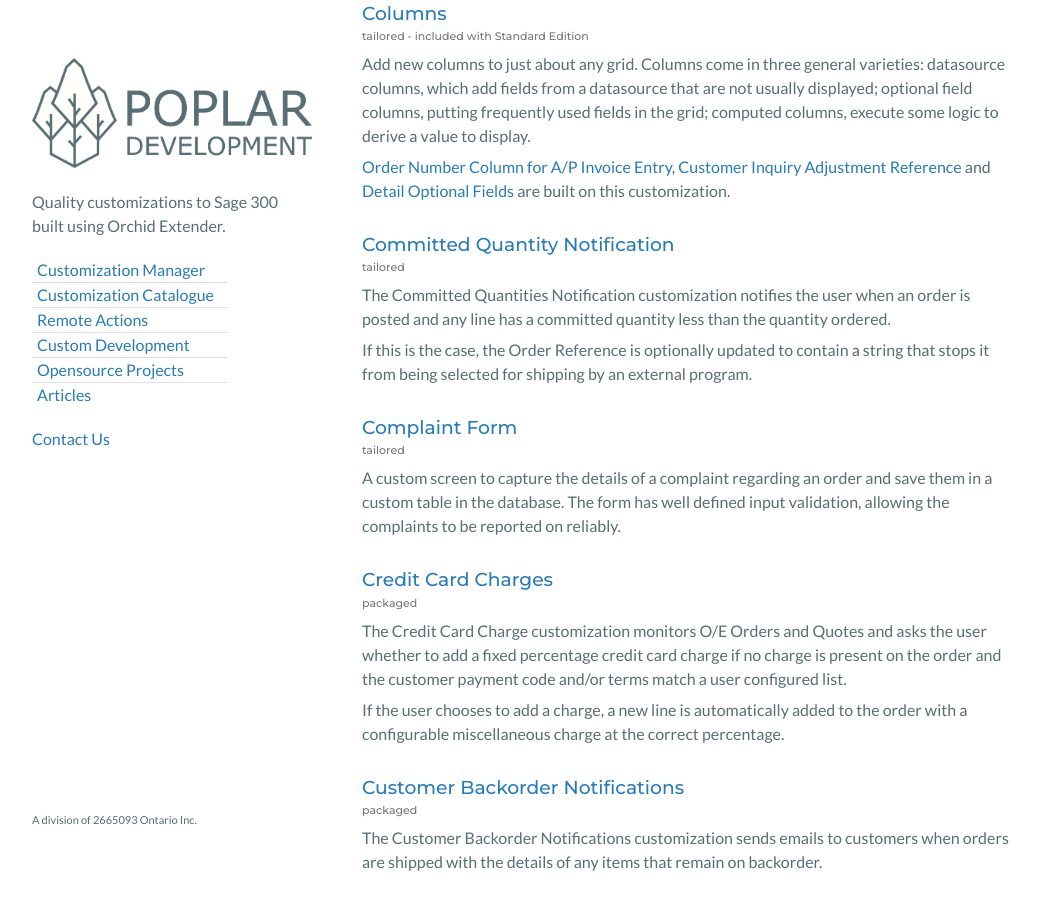
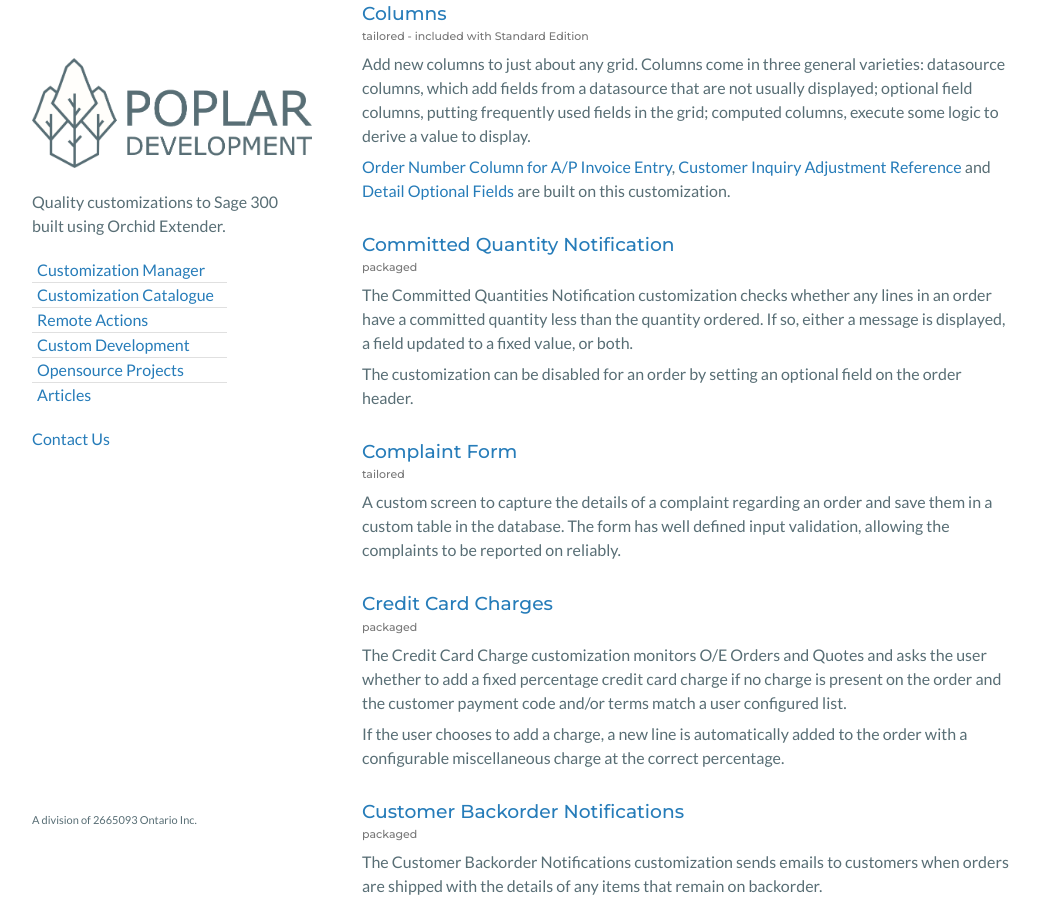
Before and after one commit to poplars-dev/poplars-dev.github.io, a Jekyll site: the page built from catalogue.md, in a window 1280 px wide and 900 px high, scrolled down 2551 px. Shown: the whole window, without its empty margins (118-1157 px from the left). Built offline with Jekyll 4.4.1, drawn with Linux system fonts in a browser that asks for light colours; nearby versions of some CDN libraries; a script that is not in the unit is left out; comment, search, counter and statistics services are not loaded.

Commit message:
add screenshots for committed quantities customization.

```diff
--- a/_customizations/poplar_bvgdep.md
+++ b/_customizations/poplar_bvgdep.md
@@ -81,7 +81,7 @@
 The demo goes on to demonstrate that even when edited manually, after posting
 the deposits are properly maintained.
 
-For case where the deposits need to be disabled, the `DEPOVERRIDE` optional
+When deposits need to be disabled, the `DEPOVERRIDE` optional
 field can be set to Yes and the customization won't take any actions.
 
 Finally, a larger order with three items, five deposit types, and the two
--- a/_customizations/poplar_cmtqty.md
+++ b/_customizations/poplar_cmtqty.md
@@ -9,37 +9,44 @@
     - OE0520
     - OE0692
 screens:
-format: tailored
+format: packaged
 monthly_cost: 37.50
 perpetual_cost: 858
 presentation:
 demo:
-docs_url:
+docs_url: https://s3.amazonaws.com/dev.expi/media/public/poplar_cmtqty-1.0.4/docs/index.html
 excerpt_separator: <!--more-->
 ---
 
-The Committed Quantities Notification customization notifies the user
-when an order is posted and any line has a committed quantity
-less than the quantity ordered.
+The Committed Quantities Notification customization checks whether
+any lines in an order have a committed quantity less than the
+quantity ordered.  If so, either a message is displayed,
+a field updated to a fixed value, or both.
 
-If this is the case, the Order Reference is optionally updated
-to contain a string that stops it from being selected for shipping
-by an external program.
+The customization can be disabled for an order by setting an optional
+field on the order header.
 <!--more-->
-
-## Business Case
-
-This customization was originally developed to notify both the operator
-and an external shipping program that an order has items on back order and is
-not eligible to be shipped.
-
-By setting the reference field on the order to include "Do Not Ship", the
-external shipping software ignores the order until all items are committed.
 
 ## How does it work?
 
 When an order is posted, the customization checks each order line.  If any
-line has a quantity ordered greater than the quantity committed,
-a notification is displayed to the operator and the reference field updated.
+line has a quantity ordered greater than the quantity committed, the script
+will either notify the user, set a field on the order header, or both.
+
+By default, the script will display a notification and set the order
+reference field to `Do not ship - Back orders not allowed`.
+
+{% include figure.html url="https://s3.amazonaws.com/dev.expi/content/poplar_cmtqty/message.png"
+                      description="The first line has a quantity ordered of 10 but only 5 committed, a message is displayed on post." %}
+
+{% include figure.html url="https://s3.amazonaws.com/dev.expi/content/poplar_cmtqty/reference.png"
+                      description="The reference field is updated to notify the user an an external program." %}
+
+When sufficient quantity has been committed to all order lines, the message
+written to the field is removed.
+
+The behaviour of the script can be configured to skip either the notification
+or the field update, change the notification content, or change the field
+and field content.
 
 {% include pricing.html %}
```
Also changed, not shown: _customizations/poplar_oeaddlne.md (+5 -0 lines).
